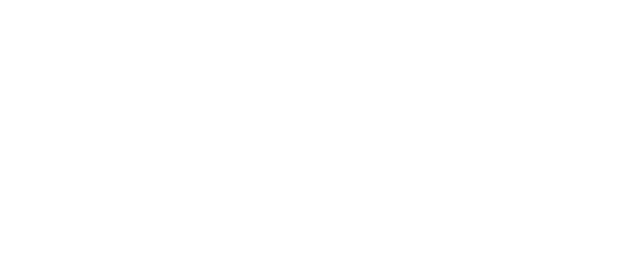
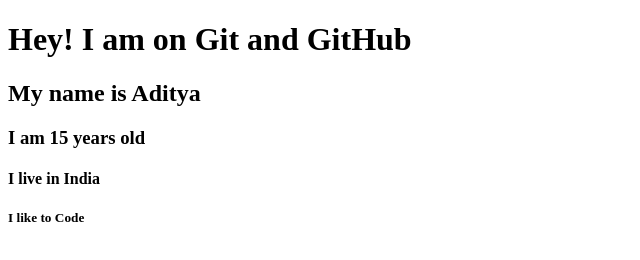
Before and after one commit to developmentwithaditya/Git-and-GitHub, a plain HTML site: page index.html in a window 1280 px wide. Shown: the whole page, without its empty margins (0-640 px from the left). Drawn offline with Linux system fonts and the light colour scheme.

Commit message:
Adding author details

```diff
--- a/index.html
+++ b/index.html
@@ -6,6 +6,10 @@
     <title>Git and GitHub</title>
 </head>
 <body>
-
+    <h1>Hey! I am on Git and GitHub</h1>
+    <h2>My name is Aditya</h2>
+    <h3>I am 15 years old</h3>
+    <h4>I live in India</h4>
+    <h5>I like to Code</h5>
 </body>
 </html>
```
